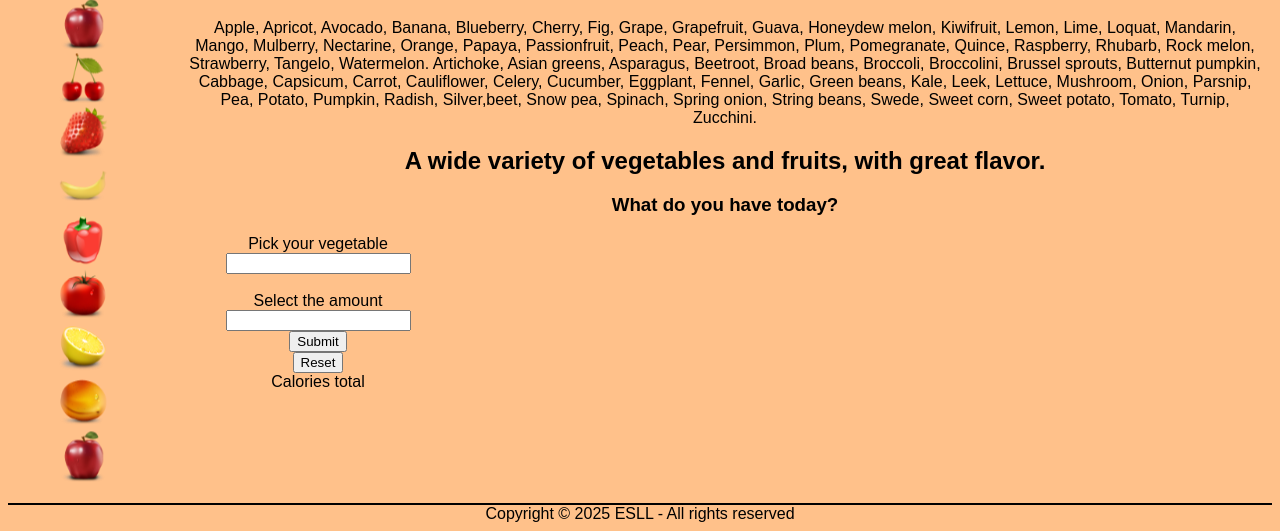
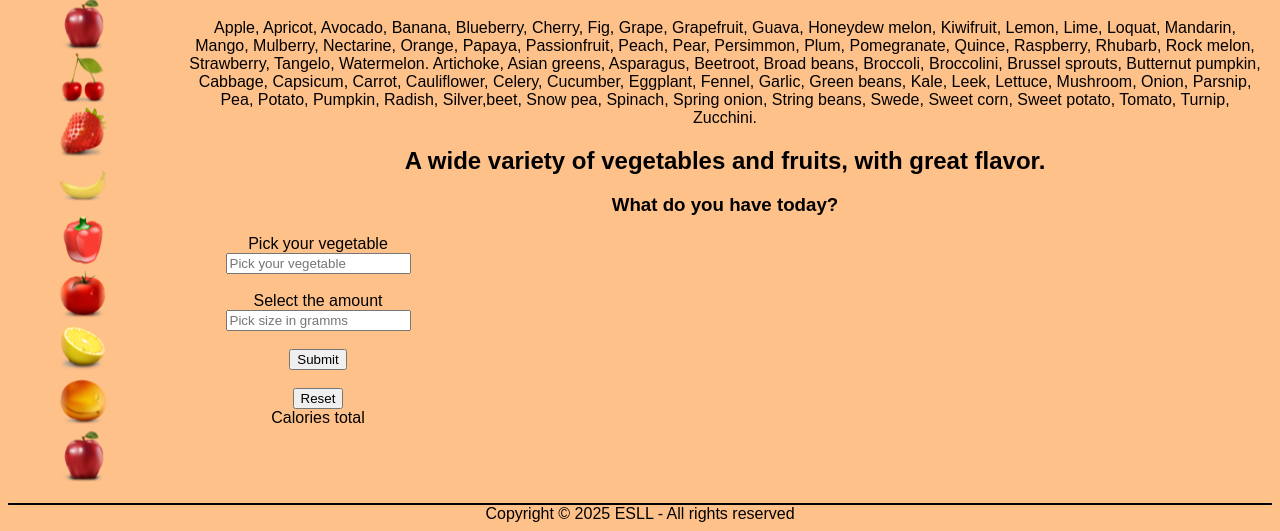
Before and after one commit to DimDeveloper18/Python-Assignment, a Flask app: page /vegetables in a window 1280 px wide. Shown: the part 304-835 px from the top of the page. Run offline with Flask 3, Linux system fonts and the light colour scheme.

Commit message:
Placeholders added to vegetable and veg_gramm inputs, then id for output added.

```diff
--- a/templates/vegetables.html
+++ b/templates/vegetables.html
@@ -25,7 +25,7 @@
             <h3>What do you have today?</h3>
             <form id="choose_form" method="get">
                 <label for="piked-vegi">Pick your vegetable</label>
-                <input type="text" name="vegetable" id="vegetable" list="vegetables">
+                <input type="text" name="vegetable" id="vegetable" list="vegetables" placeholder="Pick your vegetable">
                 <datalist id="vegetables">
                     <option value="Avocado" label="Avocado"></option>
                     <option value="Artichoke" label="Artichoke"></option>
@@ -45,17 +45,17 @@
                     <option value="" label=""></option>
                 </datalist>&nbsp;
                 <label for="gramms_select">Select the amount</label>
-                <input type="text" name="gramm" id="veg_gramm" list="gramms">
+                <input type="text" name="gramm" id="veg_gramm" list="gramms" placeholder="Pick size in gramms">
                 <datalist id="gramms">
                     <option value="30" label="g"></option>
                     <option value="50" label="g"></option>
                     <option value="100" label="g"></option>
                     <option value="150" label="g"></option>
                     <option value="" label=""></option>
-                </datalist>
-                <input type="submit"/> <input type="reset"/>
+                </datalist>&nbsp;
+                <input type="submit"/>&nbsp; <input type="reset"/>
                 <label for="veg_cal">Calories total</label>
-                <output name="calories" for="vegetable gramm"></output>
+                <output id="calories" name="calories" for="vegetable gramm"></output>
             </form>
         </p>
     </article>
```
